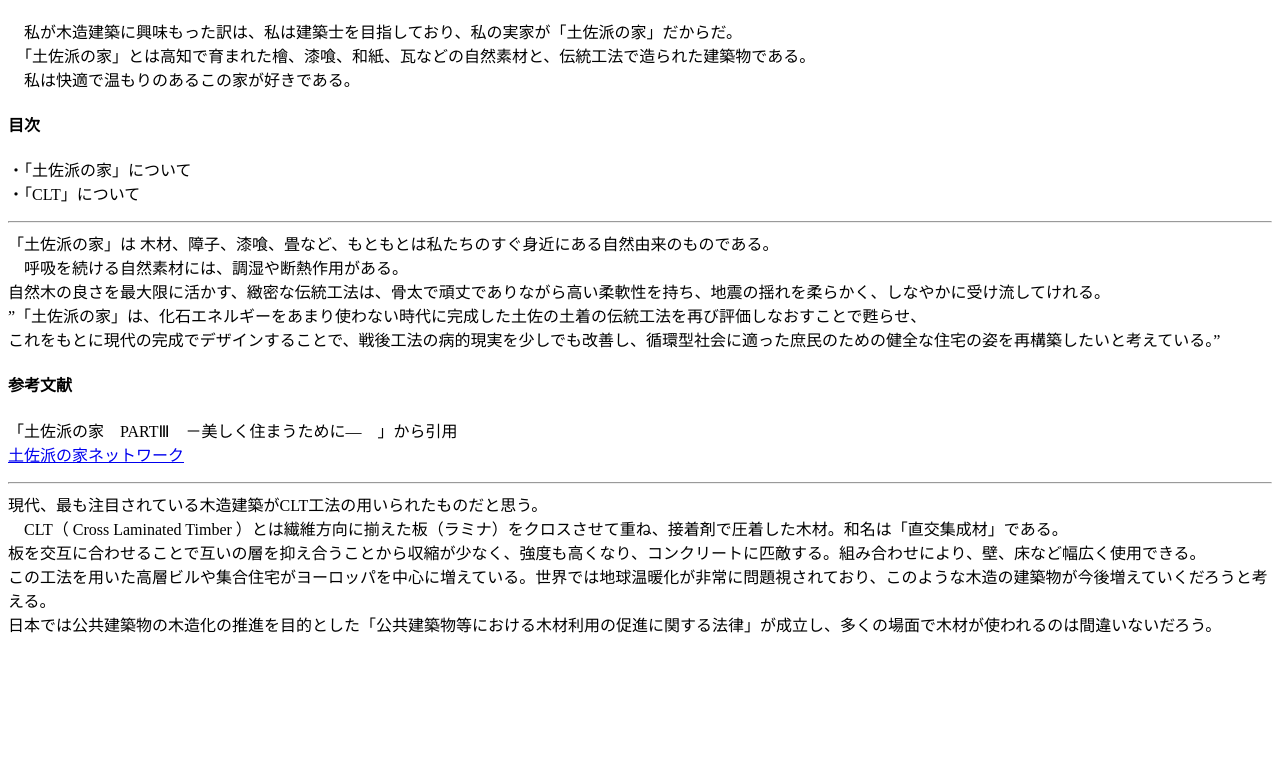
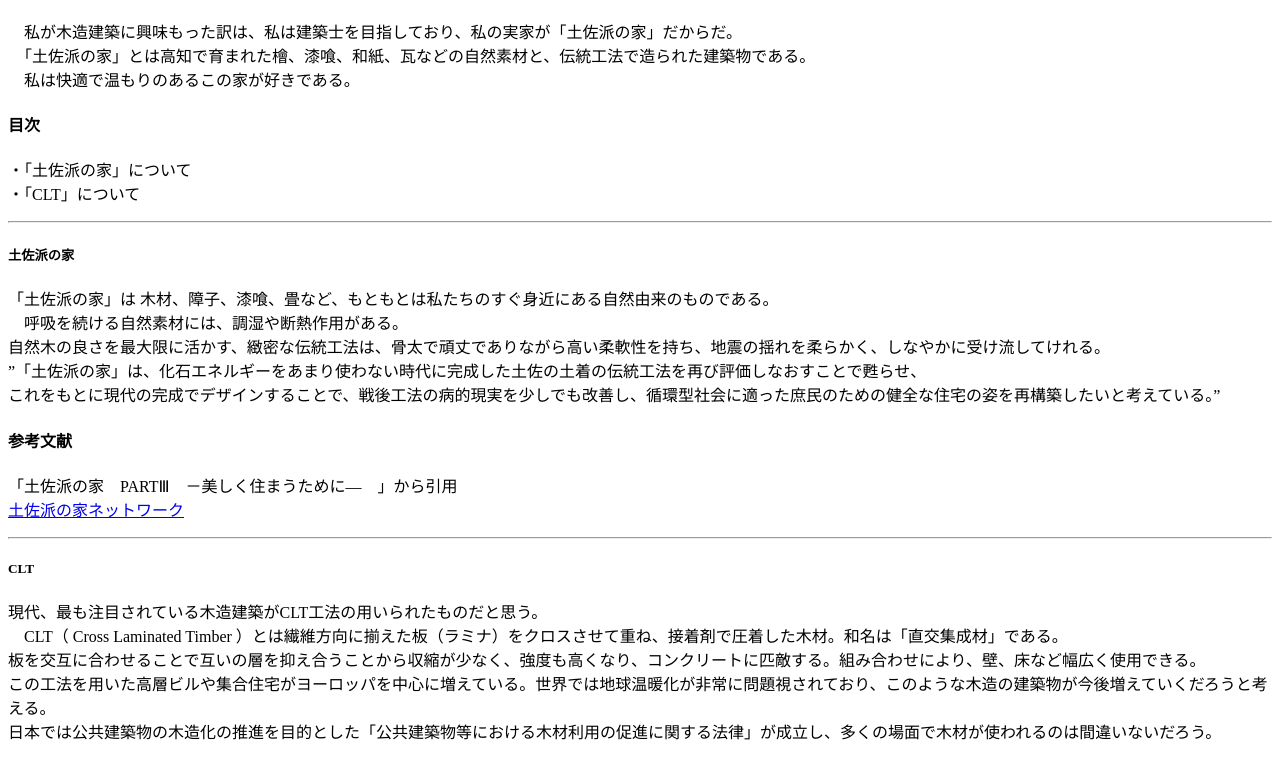
Before and after one commit to tetta4410/tetta4410.github.io, a plain HTML site: page cl2020.html in a window 1280 px wide. Shown: the part 91-870 px from the top of the page. Before the commit the page ends 800 px from the top, so only its background shows below. Drawn offline with Linux system fonts and the light colour scheme.

Commit message:
Update cl2020.html

```diff
--- a/cl2020.html
+++ b/cl2020.html
@@ -13,7 +13,9 @@
  ・「CLT」について<BR>
  <P>
  <HR>
-   「土佐派の家」は 木材、障子、漆喰、畳など、もともとは私たちのすぐ身近にある自然由来のものである。<BR>
+  <H5>土佐派の家</H5>
+  <P>
+  「土佐派の家」は 木材、障子、漆喰、畳など、もともとは私たちのすぐ身近にある自然由来のものである。<BR>
  　呼吸を続ける自然素材には、調湿や断熱作用がある。<BR>
   自然木の良さを最大限に活かす、緻密な伝統工法は、骨太で頑丈でありながら高い柔軟性を持ち、地震の揺れを柔らかく、しなやかに受け流してけれる。<BR>
 ”「土佐派の家」は、化石エネルギーをあまり使わない時代に完成した土佐の土着の伝統工法を再び評価しなおすことで甦らせ、<BR>
@@ -24,6 +26,8 @@
  <A HREF="https://tosaha.com/">土佐派の家ネットワーク</A>
  <P>
  <HR>
+  <H5>CLT</H5>
+  <P>
  現代、最も注目されている木造建築がCLT工法の用いられたものだと思う。<BR>
 　CLT（ Cross Laminated Timber ）とは繊維方向に揃えた板（ラミナ）をクロスさせて重ね、接着剤で圧着した木材。和名は「直交集成材」である。<BR>
   板を交互に合わせることで互いの層を抑え合うことから収縮が少なく、強度も高くなり、コンクリートに匹敵する。組み合わせにより、壁、床など幅広く使用できる。<BR>
```
